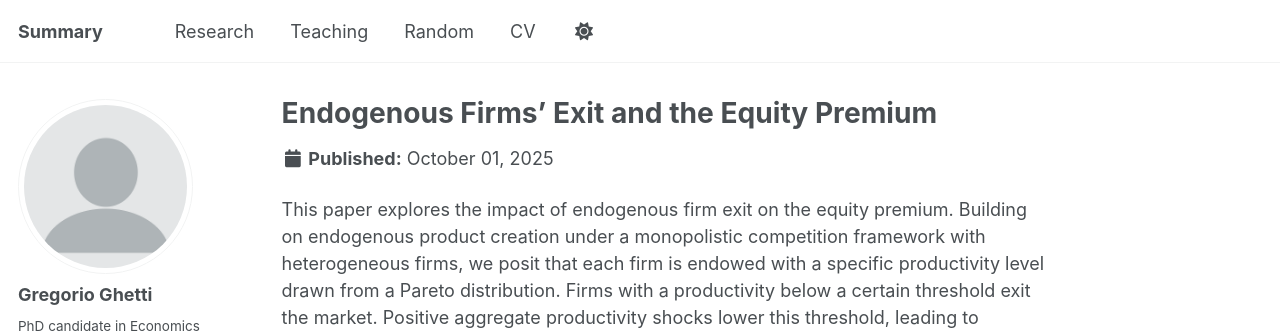
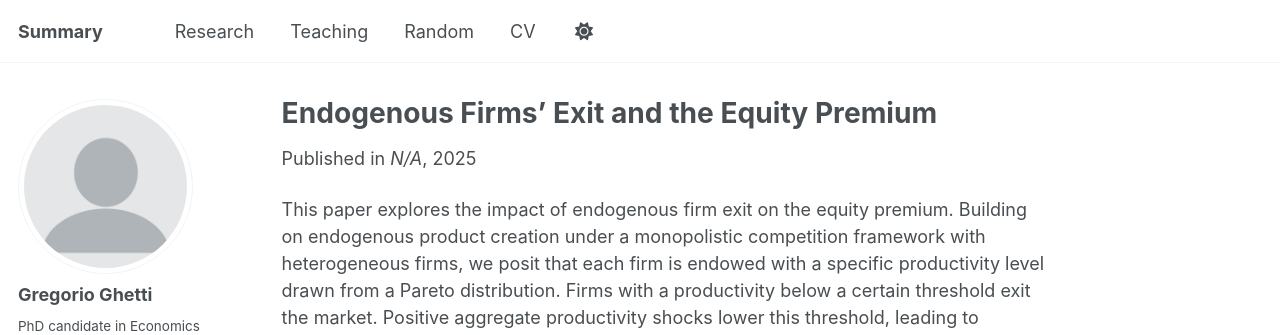
Before and after one commit to GregGh95/GregGh95.github.io, a Jekyll site: the page built from _publications/2009-10-01-paper-title-number-1.md, in a window 1280 px wide and 1177 px high. Shown: the top 335 px of the window. Built offline with Jekyll 4.4.1, drawn with Linux system fonts in a browser that asks for light colours; some web fonts are replaced; part of the change alters nothing that is shown.

Commit message:
Update 2009-10-01-paper-title-number-1.md

```diff
--- a/_publications/2009-10-01-paper-title-number-1.md
+++ b/_publications/2009-10-01-paper-title-number-1.md
@@ -4,8 +4,8 @@ collection: publications
 category: manuscripts
 permalink: #/publication/2009-10-01-paper-title-number-1
 excerpt: 'Based on PhD thesis - chapter 1'
-date: 2025-10-01
-venue: #'Journal 1'
+date: 2025-01-01
+venue: 'N/A'
 slidesurl: #'http://academicpages.github.io/files/slides1.pdf'
 paperurl: #'http://academicpages.github.io/files/paper1.pdf'
 bibtexurl: #'http://academicpages.github.io/files/bibtex1.bib'
```
